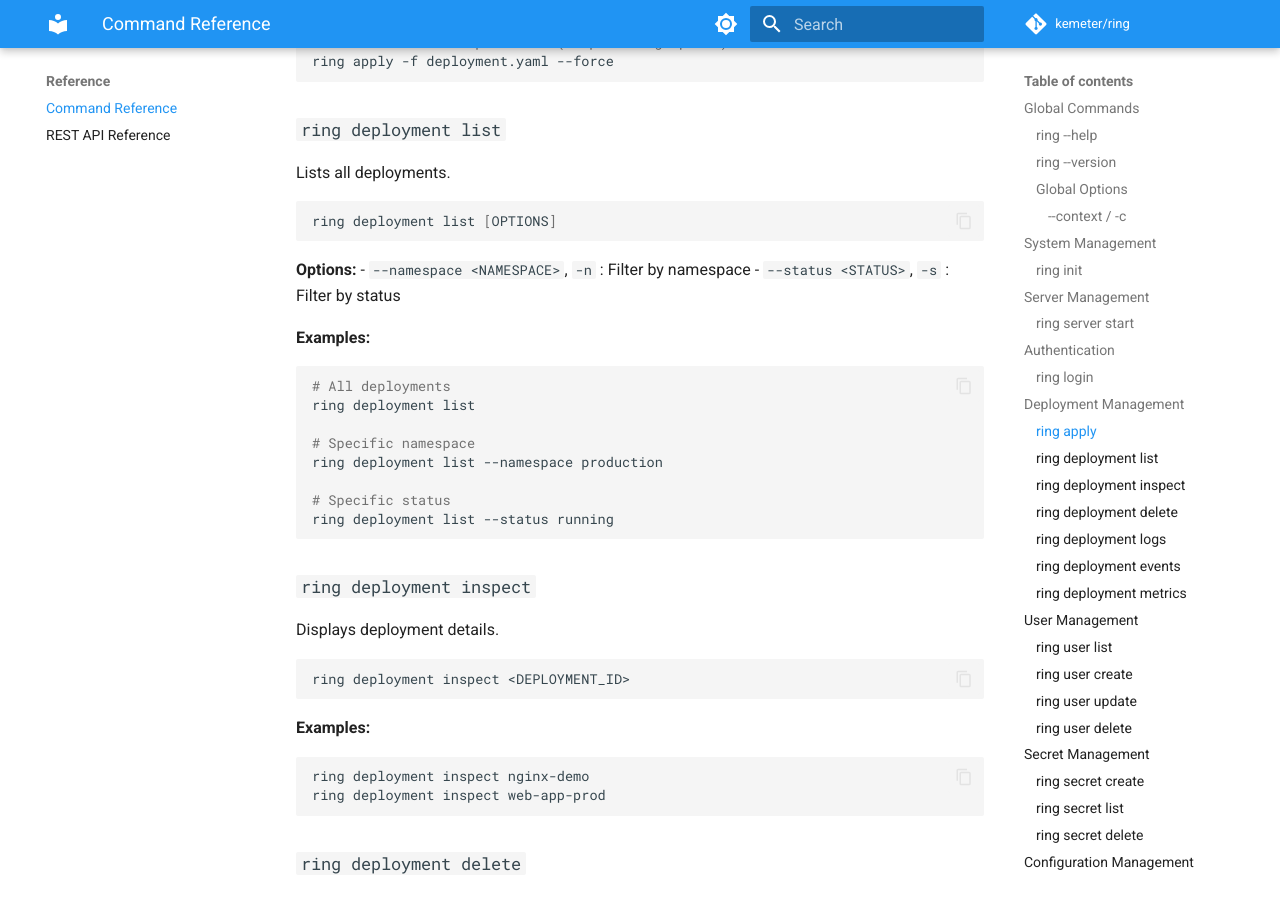
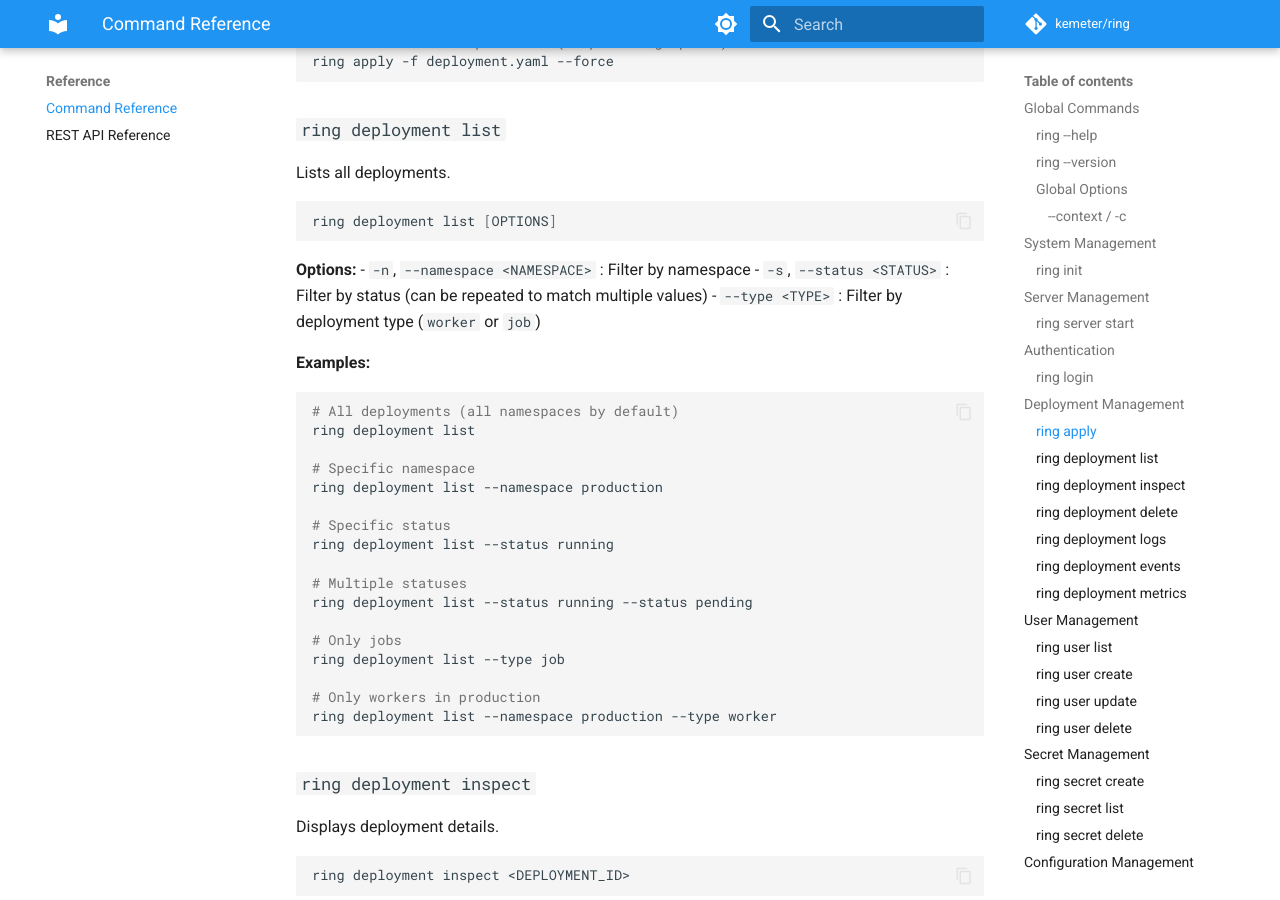
Before and after one commit to kemeter/ring, an MkDocs documentation site: the page built from doc/reference.md, in a window 1280 px wide and 900 px high, scrolled down 2194 px. Built offline with MkDocs 1.6.1 and Material for MkDocs 9.7.7, drawn with Linux system fonts in a browser that asks for light colours; comment, search, counter and statistics services are not loaded; the version menu is left out.

Commit message:
docs: document --type flag and repeatable --status for deployment list

````diff
--- a/doc/reference.md
+++ b/doc/reference.md
@@ -105,12 +105,13 @@ ring deployment list [OPTIONS]
 ```
 
 **Options:**
-- `--namespace <NAMESPACE>`, `-n` : Filter by namespace
-- `--status <STATUS>`, `-s` : Filter by status
+- `-n`, `--namespace <NAMESPACE>` : Filter by namespace
+- `-s`, `--status <STATUS>` : Filter by status (can be repeated to match multiple values)
+- `--type <TYPE>` : Filter by deployment type (`worker` or `job`)
 
 **Examples:**
 ```bash
-# All deployments
+# All deployments (all namespaces by default)
 ring deployment list
 
 # Specific namespace
@@ -118,6 +119,15 @@ ring deployment list --namespace production
 
 # Specific status
 ring deployment list --status running
+
+# Multiple statuses
+ring deployment list --status running --status pending
+
+# Only jobs
+ring deployment list --type job
+
+# Only workers in production
+ring deployment list --namespace production --type worker
 ```
 
 ### `ring deployment inspect`
````
